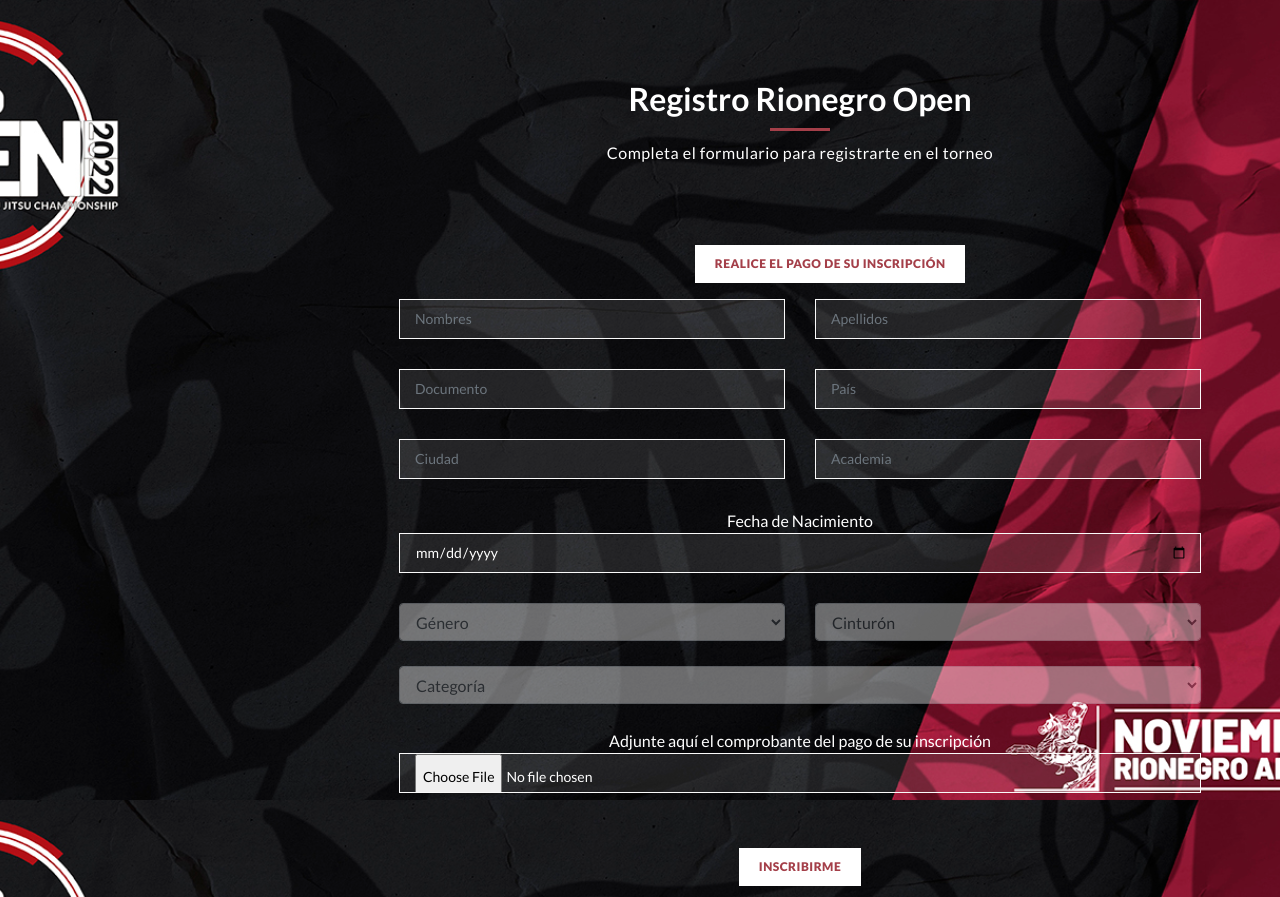
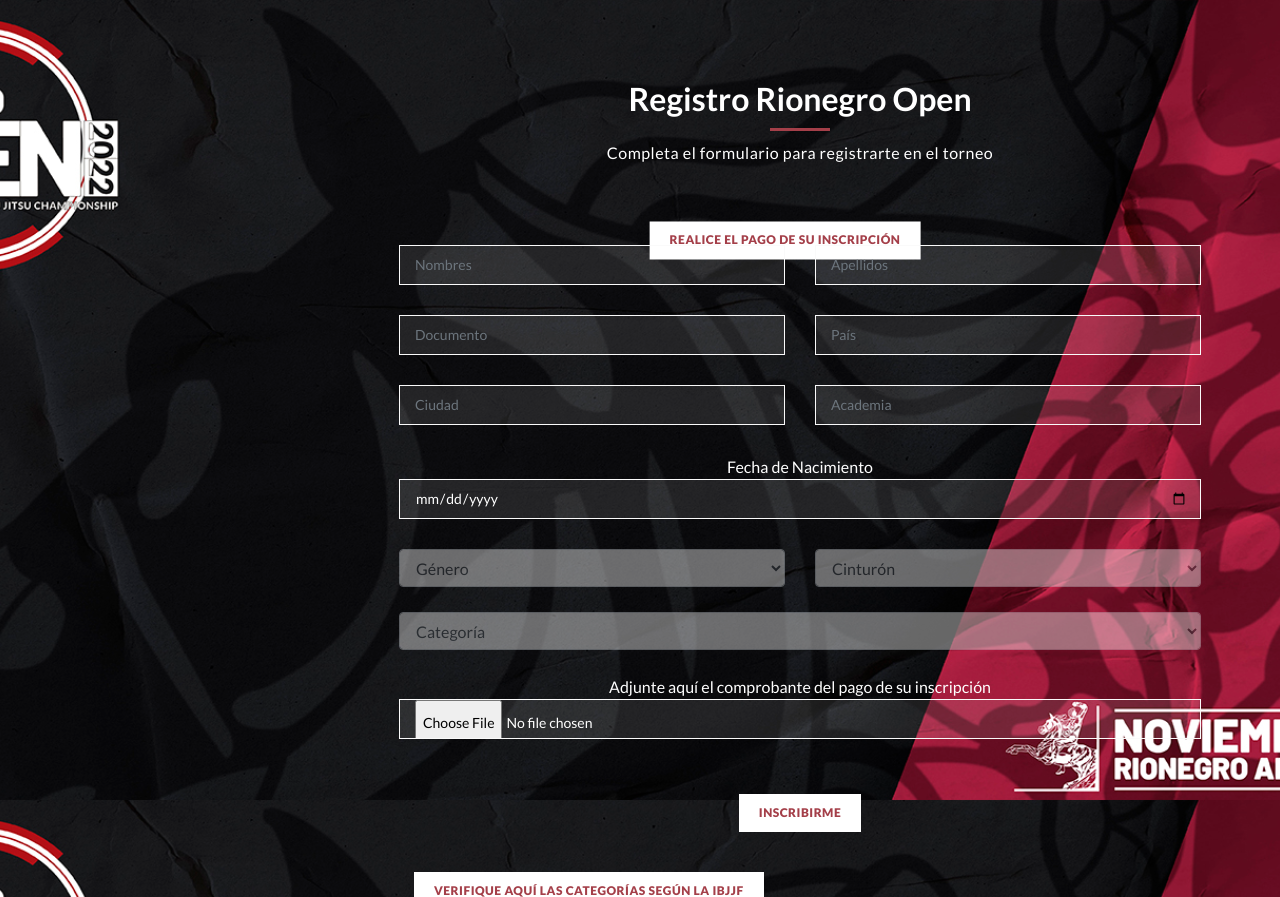
Before and after one commit to JudasII/RionegroOpen, a Django app: page /register/ in a window 1280 px wide. Shown: the top 897 px of the page. Run offline with Django 3.2, Linux system fonts and the light colour scheme; some libraries are stand-ins or nearby versions.

Commit message:
fixing button position

```diff
--- a/tournaments/templates/participants/registrationForm.html
+++ b/tournaments/templates/participants/registrationForm.html
@@ -33,7 +33,7 @@
                     <span>Completa el formulario para registrarte en el torneo</span>
                 </div>
 
-                <div class="row" style="margin-left: 35%;">
+                <div class="row" style="left:50%;transform: translate(-50%,-50%);position: absolute;-ms-transform: translate(-50%,-50%);">
                     <div class="col-md-12 " style="margin-bottom: 3%; ">
                         <a class ="button"  href="/payment/" target="_blank">
                             <button>Realice el pago de su inscripción</button>
```
